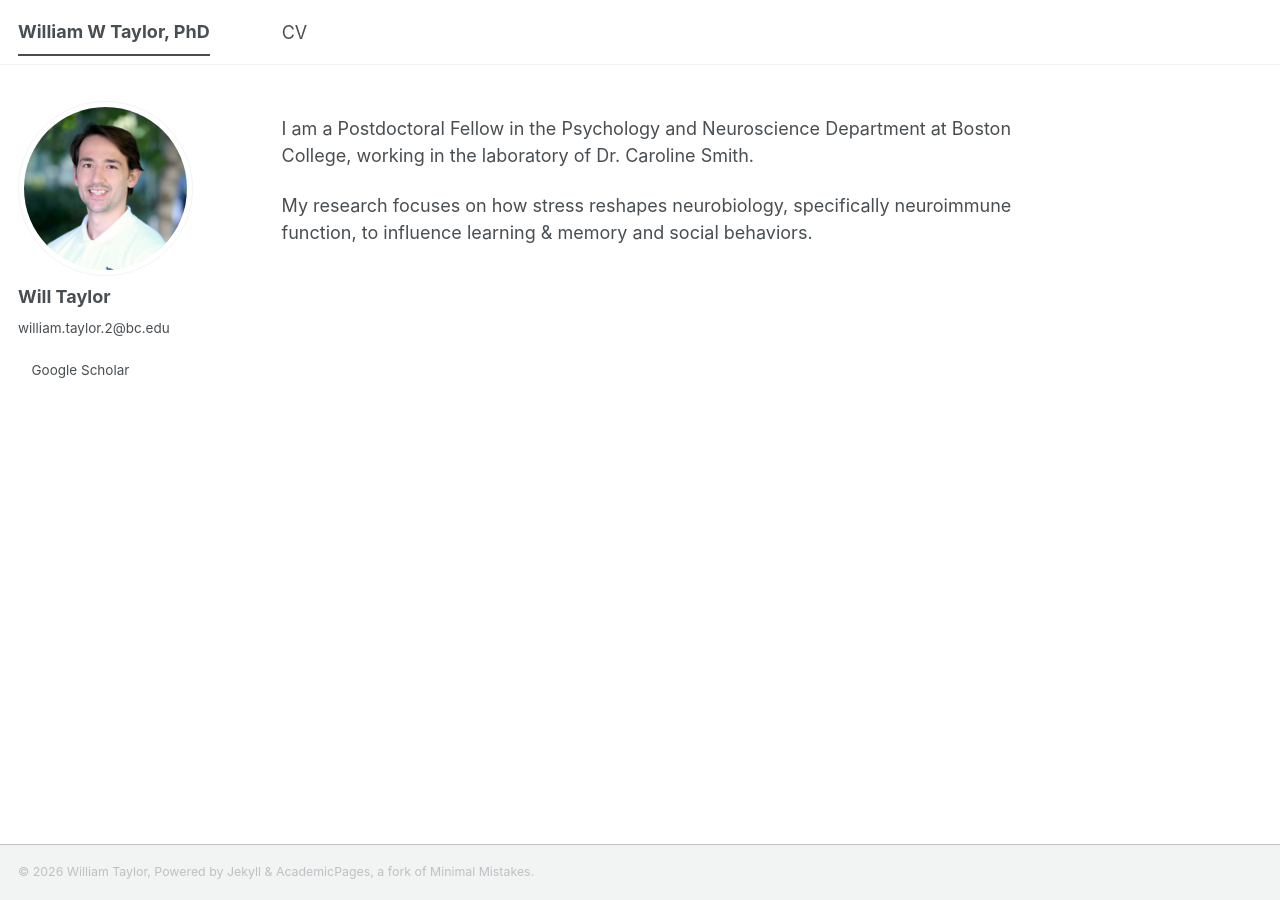
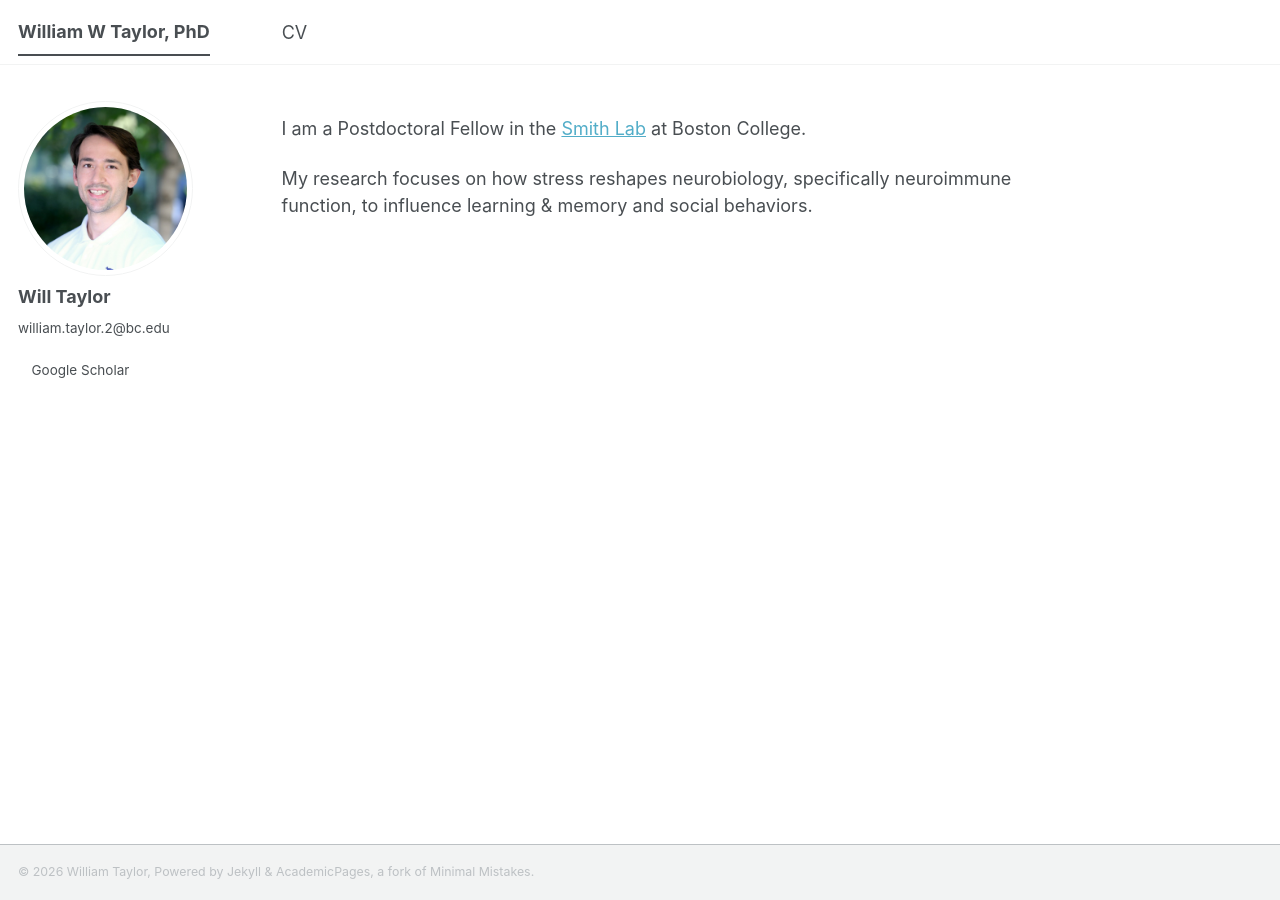
Before and after one commit to williamwtaylor/williamwtaylor.github.io, a Jekyll site: the page built from _pages/about.md, in a window 1280 px wide. Built offline with Jekyll 4.4.1, drawn with Linux system fonts in a browser that asks for light colours; a style sheet for code colours, icons or effects is not loaded.

Commit message:
Update about.md

```diff
--- a/_pages/about.md
+++ b/_pages/about.md
@@ -7,6 +7,6 @@ redirect_from:
   - /about.html
 ---
 
-I am a Postdoctoral Fellow in the Psychology and Neuroscience Department at Boston College, working in the laboratory of Dr. Caroline Smith.
+I am a Postdoctoral Fellow in the [Smith Lab](https://smithlabbc.com/) at Boston College.
 
 My research focuses on how stress reshapes neurobiology, specifically neuroimmune function, to influence learning & memory and social behaviors.
```
